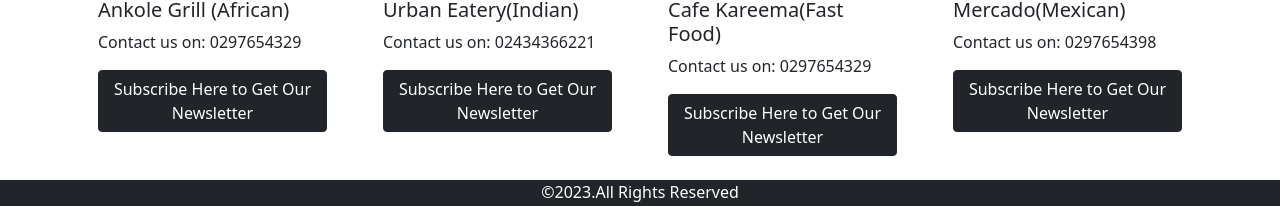
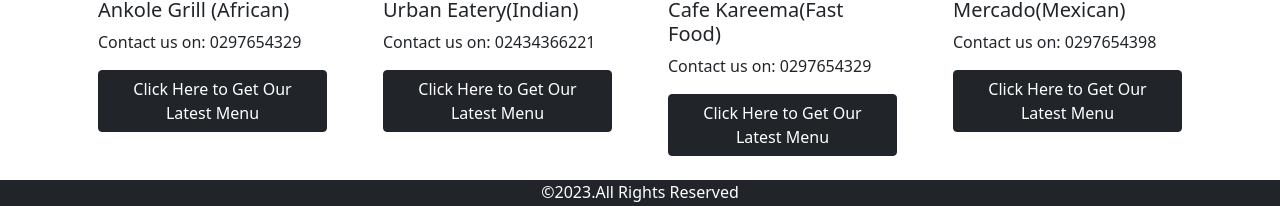
Before and after one commit to Wandati/Food-Court-Web-Application, a React (Create React App) app: page /Restaurants in a window 1280 px wide. Shown: the part 339-545 px from the top of the page. Built offline with nearby package versions, Linux system fonts and the light colour scheme; data requests are answered from the project's data file.

Commit message:
display foods

```diff
--- a/src/components/Restaurants.js
+++ b/src/components/Restaurants.js
@@ -22,7 +22,7 @@ export default function Restaurants() {
           <h5 className="card-title">{rest.name}</h5>
           <p className="card-text">Contact us on: {rest.contact} </p>
           <button className="btn btn-dark">
-            Subscribe Here to Get Our Newsletter
+            Click Here to Get Our Latest Menu
           </button>
         </div>
       </div>
```
